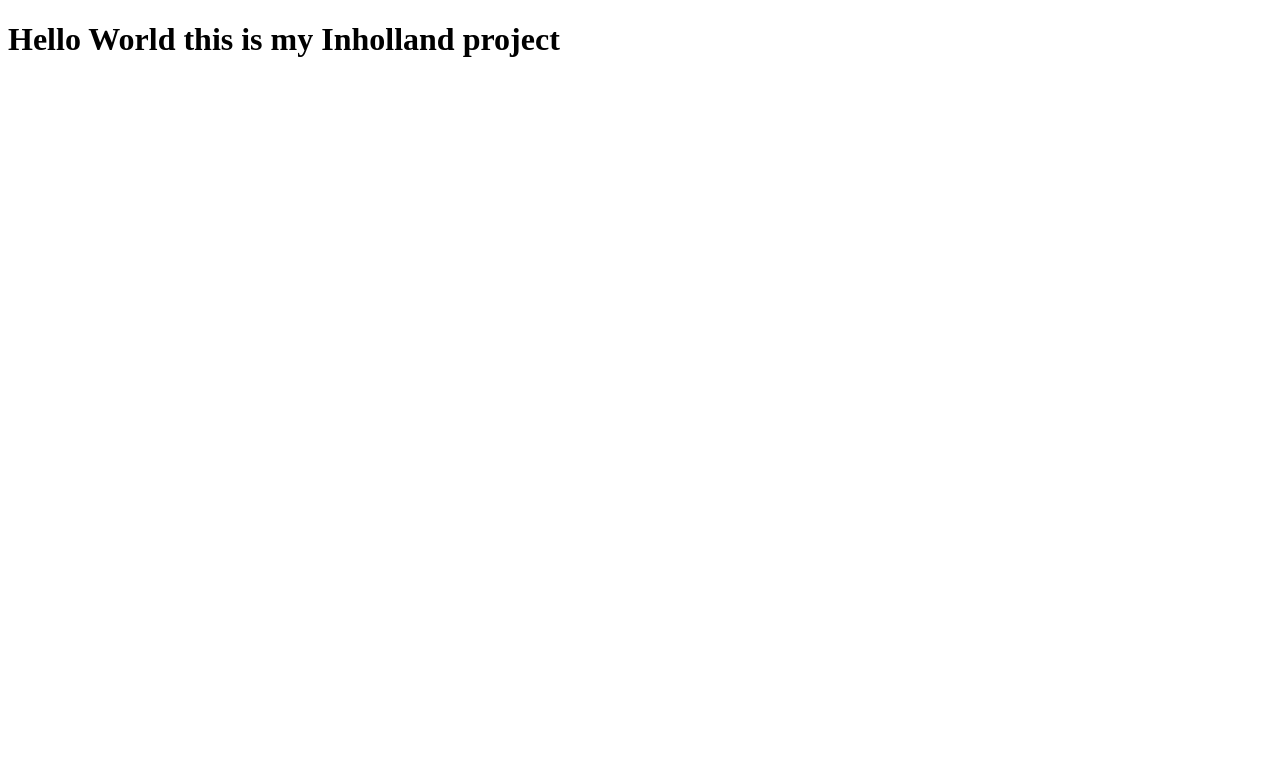
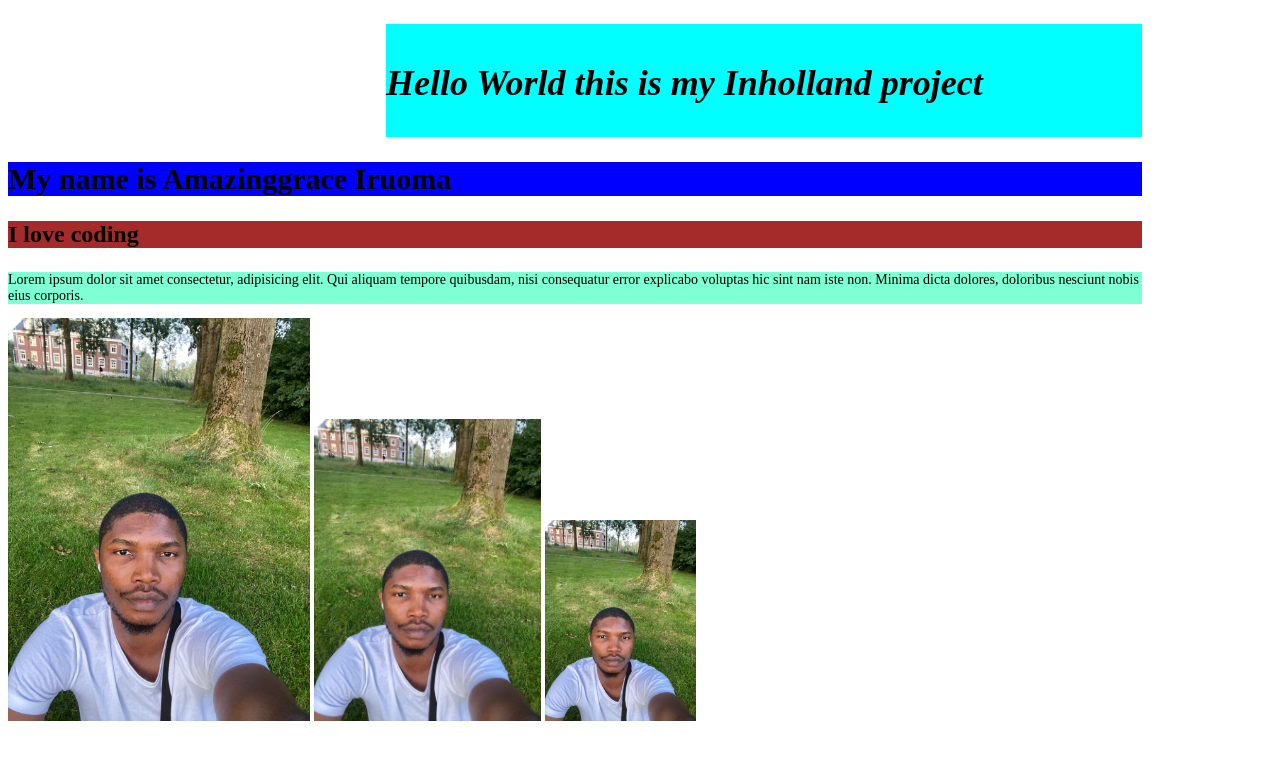
Before and after one commit to AmazingNL/My-new-repo, a plain HTML site: page index.html in a window 1280 px wide. Drawn offline with Linux system fonts and the light colour scheme.

Commit message:
added css
i added css folder and file and made some changes on the html

```diff
--- /dev/null
+++ b/css/style.css
@@ -0,0 +1,56 @@
+html {
+    width: 100%;
+    height: 100%;
+}
+
+h1.emphasis {
+    font-size: 36px;
+    font-style: oblique;
+    background-color: aqua;
+    height: 2cm;
+    width: 20cm;
+    margin-left: 10cm;
+    padding-top: 1cm;
+    box-shadow: 20cm;
+
+}
+
+h2.emphasis {
+    font-size: 30px;
+    background-color: blue;
+    width: 30cm;
+}
+
+h2.emphasis :hover {
+    background-color: black;
+    border-radius: 0;
+    padding: 20px 20px;
+    color: white;
+    transition: 1s ease-in-out;
+}
+
+.love {
+    font-size: 24px;
+    background-color: brown;
+    width: 30cm;
+}
+
+.lorem {
+    font-size: 14px;
+    background-color: aquamarine;
+    width: 30cm;
+}
+
+img {
+
+}
+
+img.big{
+    width: 8cm;
+}
+img.medium{
+    width: 6cm;
+}
+img.small{
+    width: 4cm;
+}
--- a/index.html
+++ b/index.html
@@ -3,9 +3,21 @@
 <head>
     <meta charset="UTF-8">
     <meta name="viewport" content="width, initial-scale=1.0">
+    <link rel="stylesheet" href="css/style.css" type="text/css" />
     <title>Document</title>
 </head>
 <body>
-    <h1>Hello World this is my Inholland project</h1>
+    <h1 class="emphasis">Hello World this is my Inholland project</h1>
+    <div class="center">
+    <h2 class="emphasis">My name is Amazinggrace Iruoma</h2>
+    <h3 class="love">I love coding</h3>
+    <p class="lorem">Lorem ipsum dolor sit amet consectetur, adipisicing elit. Qui aliquam tempore quibusdam, nisi consequatur error explicabo voluptas hic sint nam iste non. Minima dicta dolores, doloribus nesciunt nobis eius corporis.</p>
+
+    </div>
+
+
+    <img class="big" src="img/WhatsApp Image 2024-09-02 at 15.43.09.jpeg" alt="programing" title="a cute Amazinggrace" />
+    <img class="medium" src="img/WhatsApp Image 2024-09-02 at 15.43.09.jpeg" alt="programing" title="a cute Amazinggrace" />
+    <img class="small" src="img/WhatsApp Image 2024-09-02 at 15.43.09.jpeg" alt="programing" title="a cute Amazinggrace" />
 </body>
 </html>
```
Also changed, not shown: img/WhatsApp Image 2024-09-02 at 15.43.09.jpeg (added).
